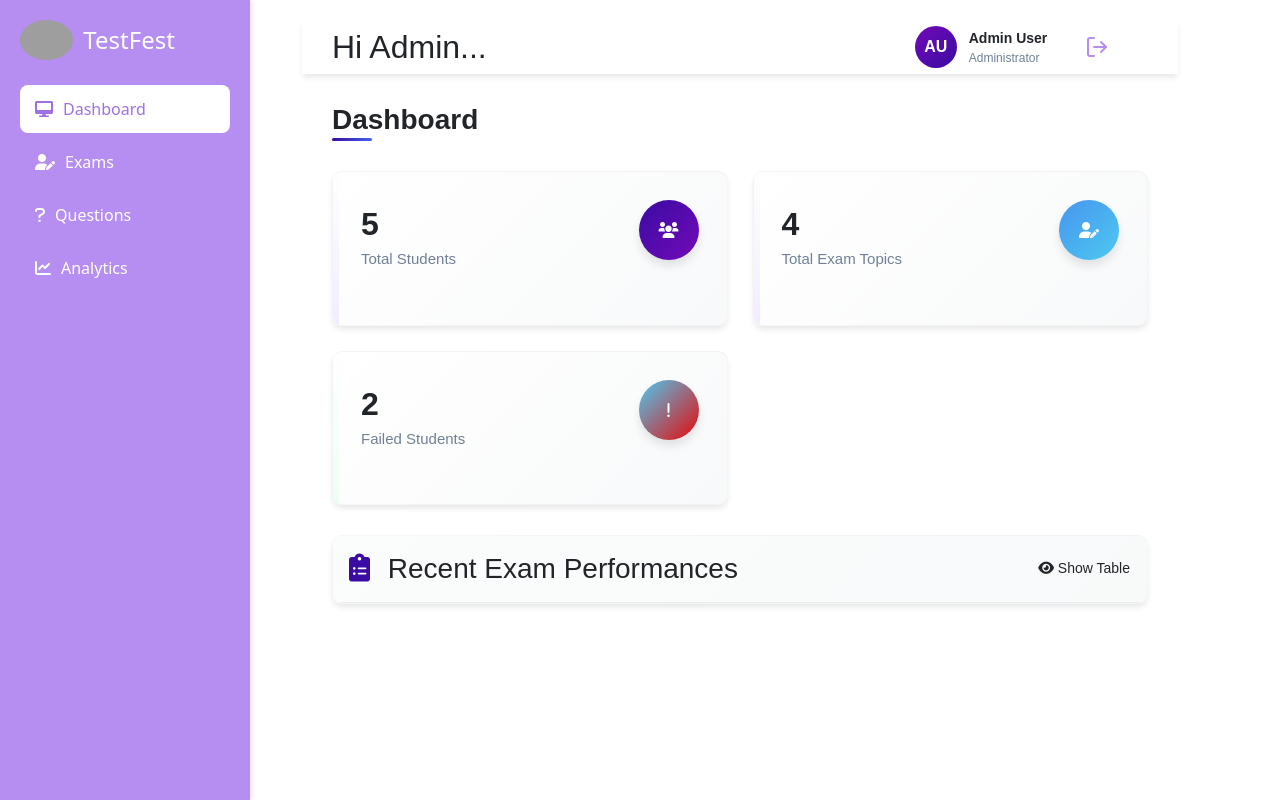
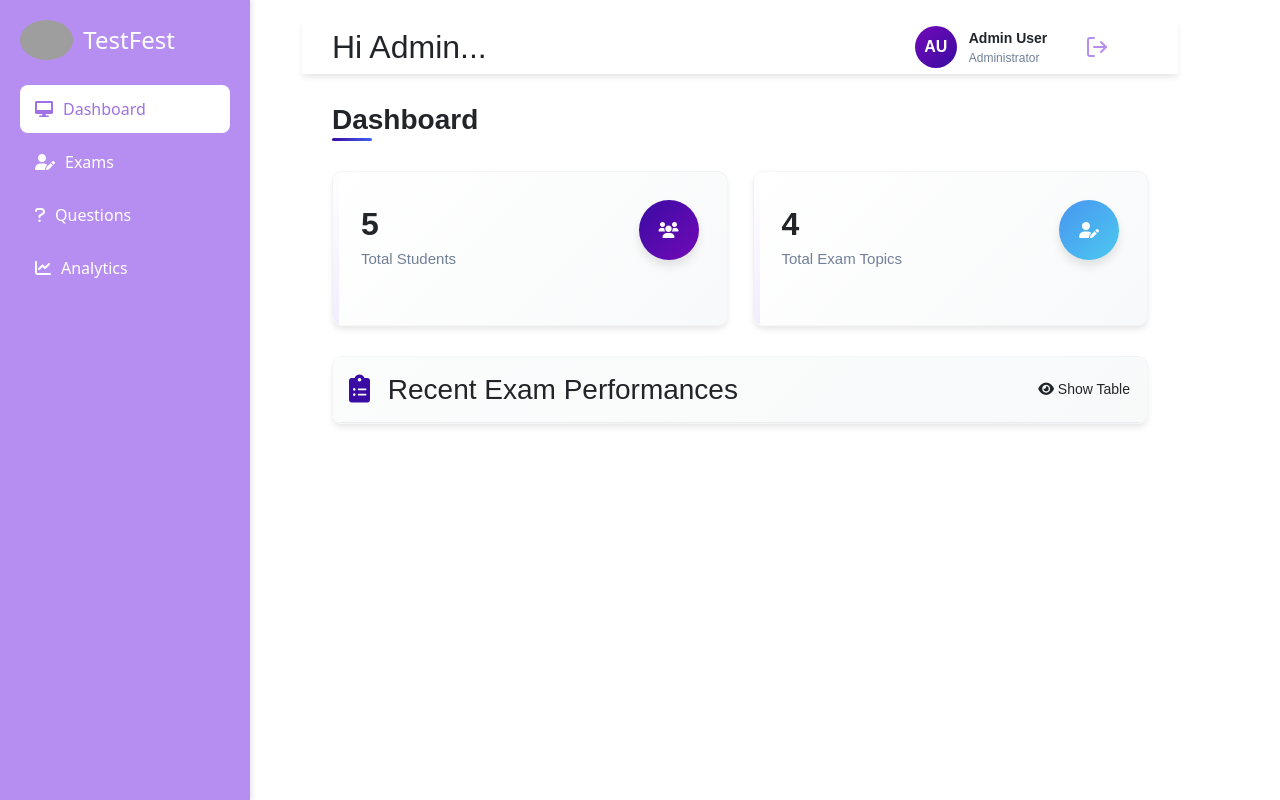
Before and after one commit to SaiNishanth-17/Training-Project, an Angular app: page /admin-dashboard in a window 1280 px wide. Built offline with nearby package versions, Linux system fonts and the light colour scheme; grey boxes are pictures that could not be loaded.

Commit message:
removed the card of failed students

```diff
--- a/src/app/admin-dashboard-components/admin-dashboard/admin-dashboard.ts
+++ b/src/app/admin-dashboard-components/admin-dashboard/admin-dashboard.ts
@@ -58,14 +58,6 @@ export class AdminDashboard {
         // change: 'No change from last month',
         // trend: 'positive'
       },
-      {
-        label: 'Failed Students',
-        value: this.getFailedStudents(),
-        icon: 'fa-solid fa-exclamation',
-        color: 'green',
-        // change: '10% from last month',
-        // trend: 'negative'
-      }
     ];
       }
 
```
